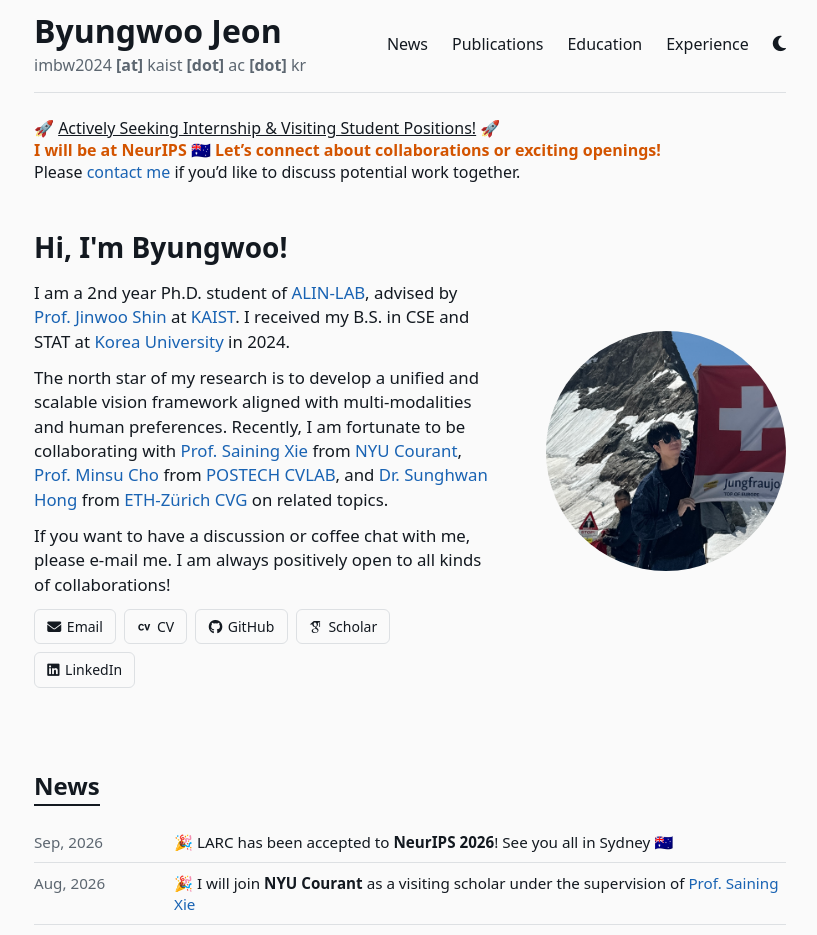
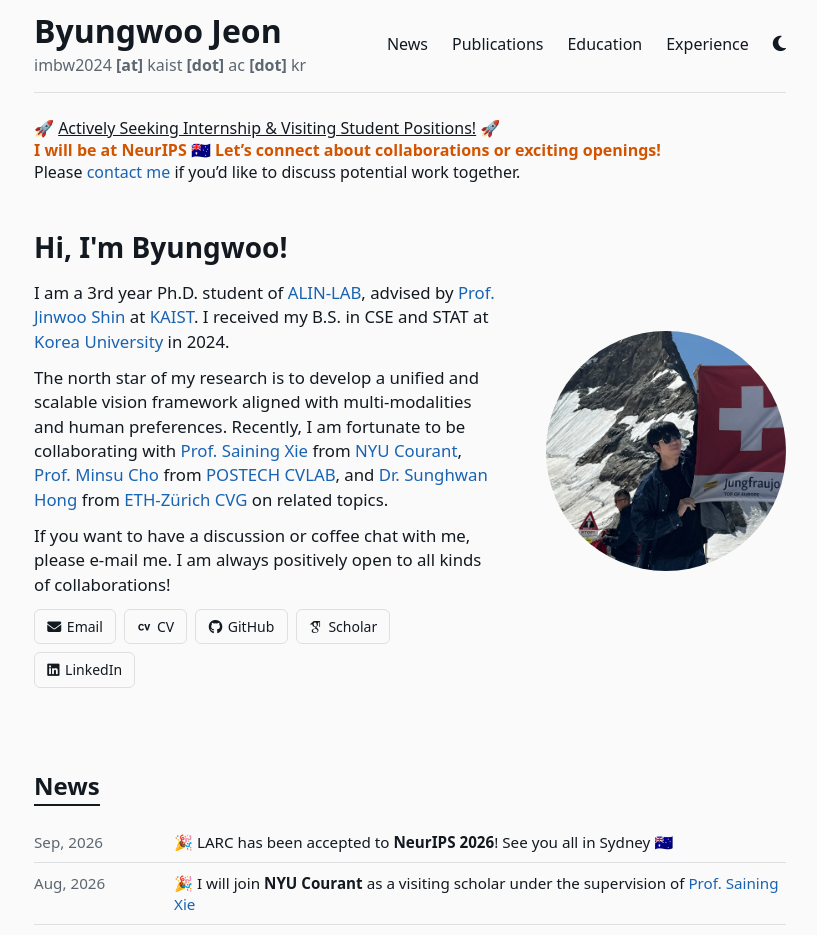
Before and after one commit to rootyJeon/rootyJeon.github.io, a Jekyll site: the page index.html, which Jekyll copies as it is, in a window 1280 px wide and 1400 px high. Shown: the top 935 px of the window, without its empty margins (230-1047 px from the left). Built offline with Jekyll 4.4.1, drawn with Linux system fonts in a browser that asks for light colours; some web fonts are replaced; some of the changed text lies outside the part shown.

Commit message:
Update Ph.D. year and preprint title
Co-Authored-By: Claude Opus 5.5 <noreply@anthropic.com>

```diff
--- a/index.html
+++ b/index.html
@@ -46,7 +46,7 @@
         <div class="intro-text">
           <h2 class="greeting">Hi, I'm Byungwoo!</h2>
           <p class="intro-bio">
-            I am a 2nd year Ph.D. student of <a href="https://alinlab.kaist.ac.kr/index.html">ALIN-LAB</a>, advised by <a href="https://alinlab.kaist.ac.kr/shin.html">Prof. Jinwoo Shin</a> at <a href="https://www.kaist.ac.kr/en/">KAIST</a>.
+            I am a 3rd year Ph.D. student of <a href="https://alinlab.kaist.ac.kr/index.html">ALIN-LAB</a>, advised by <a href="https://alinlab.kaist.ac.kr/shin.html">Prof. Jinwoo Shin</a> at <a href="https://www.kaist.ac.kr/en/">KAIST</a>.
             I received my B.S. in CSE and STAT at <a href="https://www.korea.edu/sites/en/index.do">Korea University</a> in 2024.
           </p>
           <p class="intro-bio">
@@ -114,7 +114,7 @@
               </video>
             </div>
             <div class="pub-info">
-              <h3 class="pub-title">Learning 4D World through Point Trajectory Forecasting</h3>
+              <h3 class="pub-title">Learning the 4D World through Point Trajectory Forecasting</h3>
               <p class="pub-authors">
                 <strong>Byungwoo Jeon</strong>*, <a href="https://sunghwanhong.github.io/">Sunghwan Hong</a>*, <a href="https://openreview.net/profile?id=~Dohyeon_Kim5">Dohyeon Kim</a>, <a href="https://jhoonjwa.github.io/">Jonghoon Lee</a>, <a href="https://openreview.net/profile?id=~Jungwoo_Park2">Jungwoo Park</a>, <a href="https://blog.sulwon.com/">Inhee Lee</a>, <a href="https://pslab.ai/en/">Doosan Baek</a>, <a href="https://pslab.ai/en/">Jinil Kim</a>, <a href="https://pslab.ai/en/">Taehyun Lim</a>, <a href="https://jhugestar.github.io/">Hanbyul Joo</a>, <a href="https://people.inf.ethz.ch/pomarc/">Marc Pollefeys</a>, <a href="https://www.sainingxie.com/">Saining Xie</a><span>&dagger;</span>, and <a href="https://alinlab.kaist.ac.kr/shin.html">Jinwoo Shin</a><span>&dagger;</span>
               </p>
```
